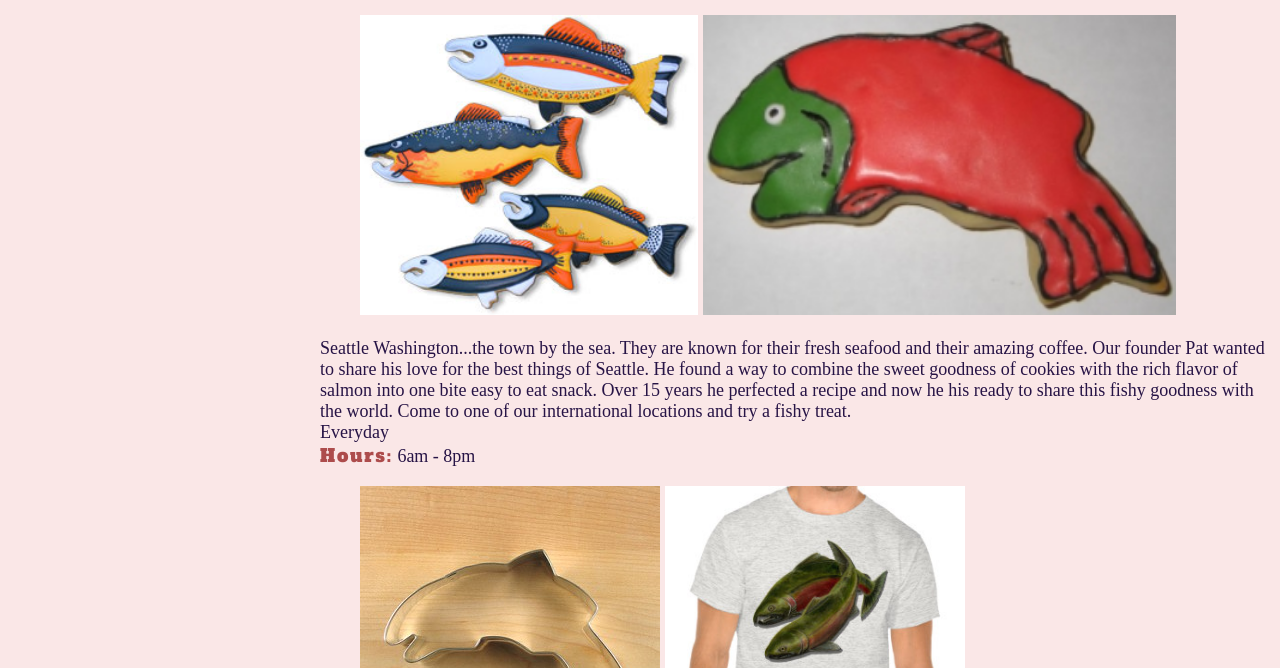
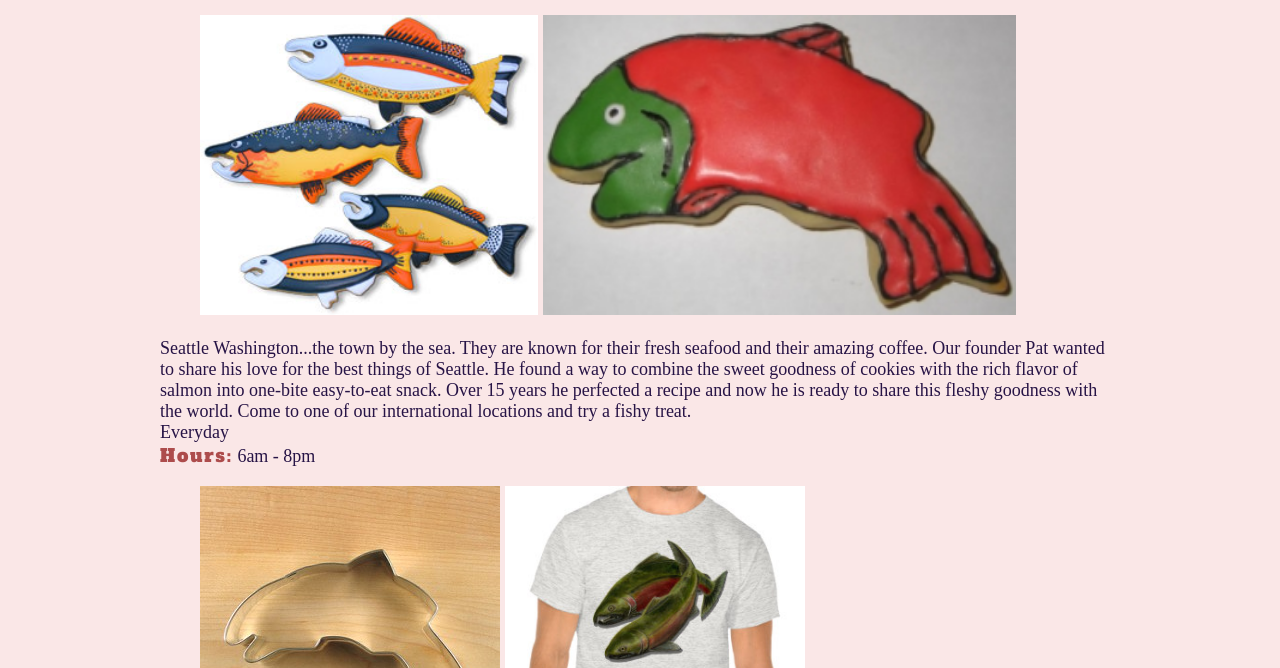
Before and after one commit to TrevorStubbs/SalmonCookies, a plain HTML site: page index.html in a window 1280 px wide. Shown: the part 432-1100 px from the top of the page. Drawn offline with Linux system fonts and the light colour scheme; a web font is replaced by a local one.

Commit message:
finalize assignemnt

```diff
--- a/css/style.css
+++ b/css/style.css
@@ -7,6 +7,7 @@ body{
   width: 960px;
   position: relative;
   margin-left: 25%;
+  margin:auto;
 }
 
 h1{
--- a/index.html
+++ b/index.html
@@ -20,7 +20,7 @@
        <img class="main-img" src="images/frosted-cookie.jpg" alt="frosted-cookie" title="frosted=cookie">
      </figure>
      <article>
-      Seattle Washington...the town by the sea. They are known for their fresh seafood and their amazing coffee. Our founder Pat wanted to share his love for the best things of Seattle. He found a way to combine the sweet goodness of cookies with the rich flavor of salmon into one bite easy to eat snack. Over 15 years he perfected a recipe and now he his ready to share this fishy goodness with the world. Come to one of our international locations and try a fishy treat.
+      Seattle Washington...the town by the sea. They are known for their fresh seafood and their amazing coffee. Our founder Pat wanted to share his love for the best things of Seattle. He found a way to combine the sweet goodness of cookies with the rich flavor of salmon into one-bite easy-to-eat snack. Over 15 years he perfected a recipe and now he is ready to share this fleshy goodness with the world. Come to one of our international locations and try a fishy treat.
      </article>
      <aside>Everyday</aside>
      <aside><span class="highlight">Hours:</span> 6am - 8pm</aside>
```
